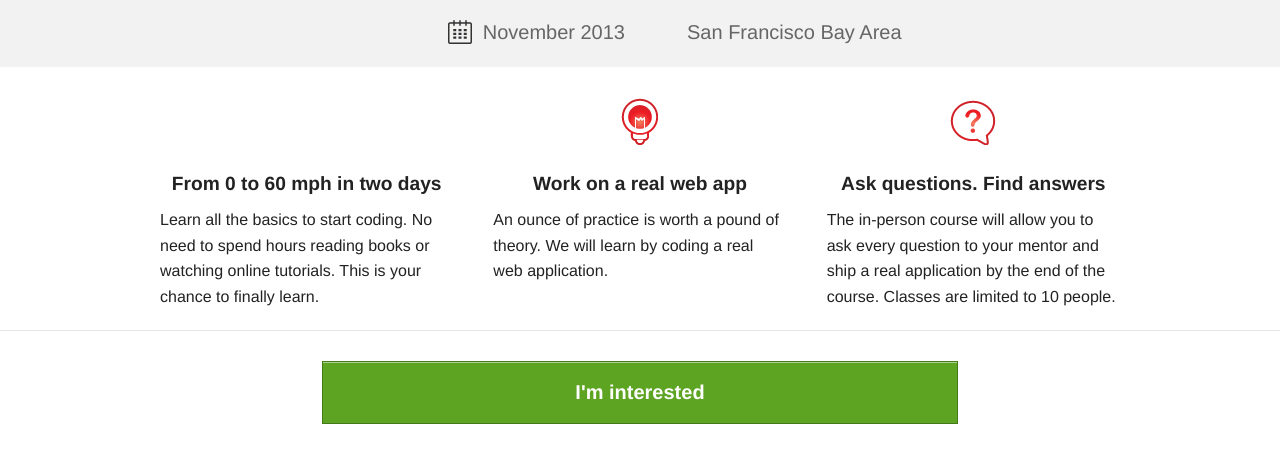
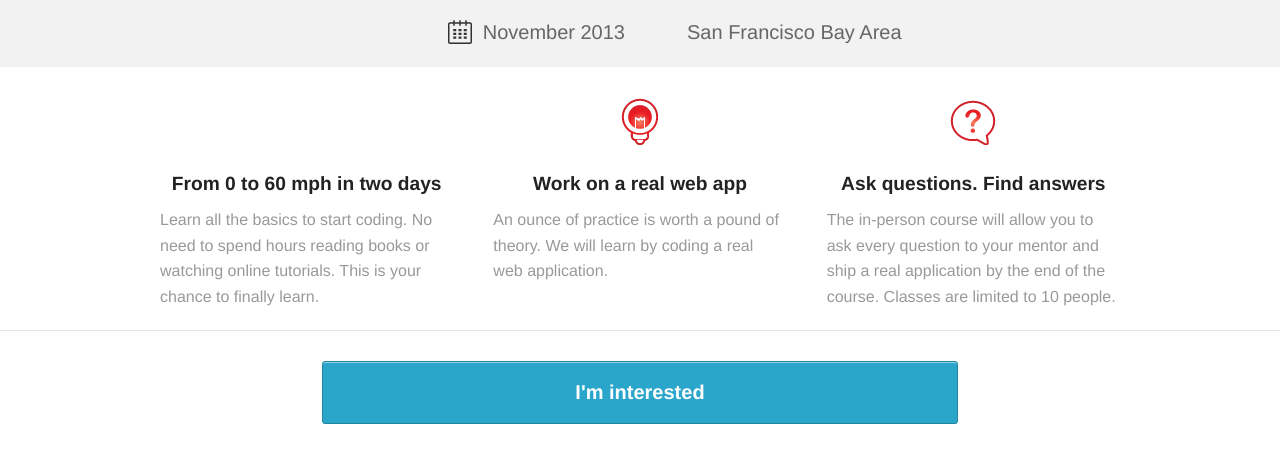
Before and after one commit to alonsogarciapablo/ror_course, a plain HTML site: page index.html in a window 1280 px wide. Shown: the part 213-676 px from the top of the page. Drawn offline with Linux system fonts and the light colour scheme.

Commit message:
Button and color of text in benefits

```diff
--- a/css/style.css
+++ b/css/style.css
@@ -58,6 +58,10 @@ body{
   font-size: 1.2em;
 }
 
+.benefit p {
+  color: #999;
+}
+
 #learn-fast {
   background-image: url('../images/benefit-1.png');
 }
--- a/index.html
+++ b/index.html
@@ -55,7 +55,7 @@
   <div id="apply">
     <div class="row">
       <div class="large-8 large-offset-2 columns text-center">
-        <a href="#" class="large button expand success">I'm interested</a>
+        <a href="https://docs.google.com/forms/d/12yQt_x7STrRTqMKv9Ey1kfjX9qDErMdb61LLew_pIzw/viewform" target="_blank" class="large button expand radius">I'm interested</a>
       </div>
     </div>
   </div>
```
